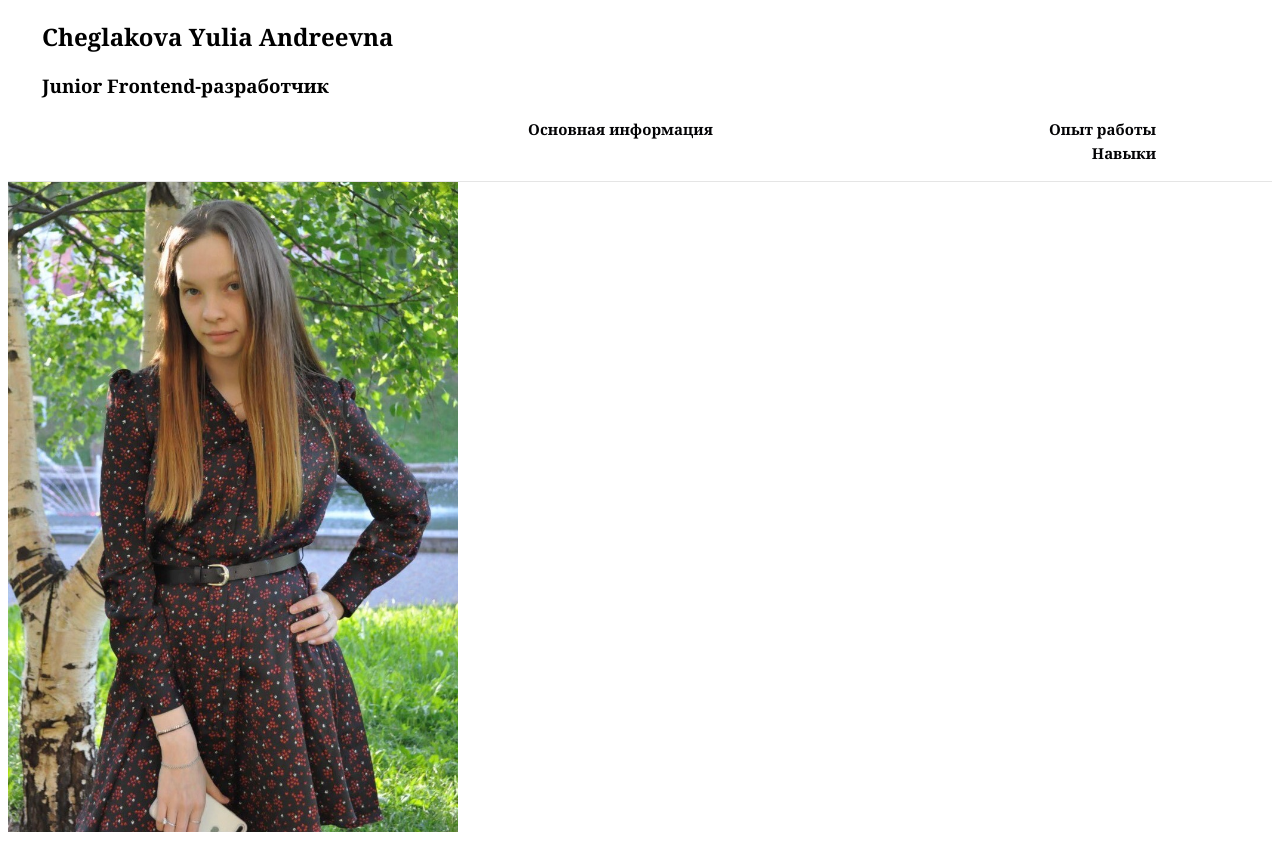
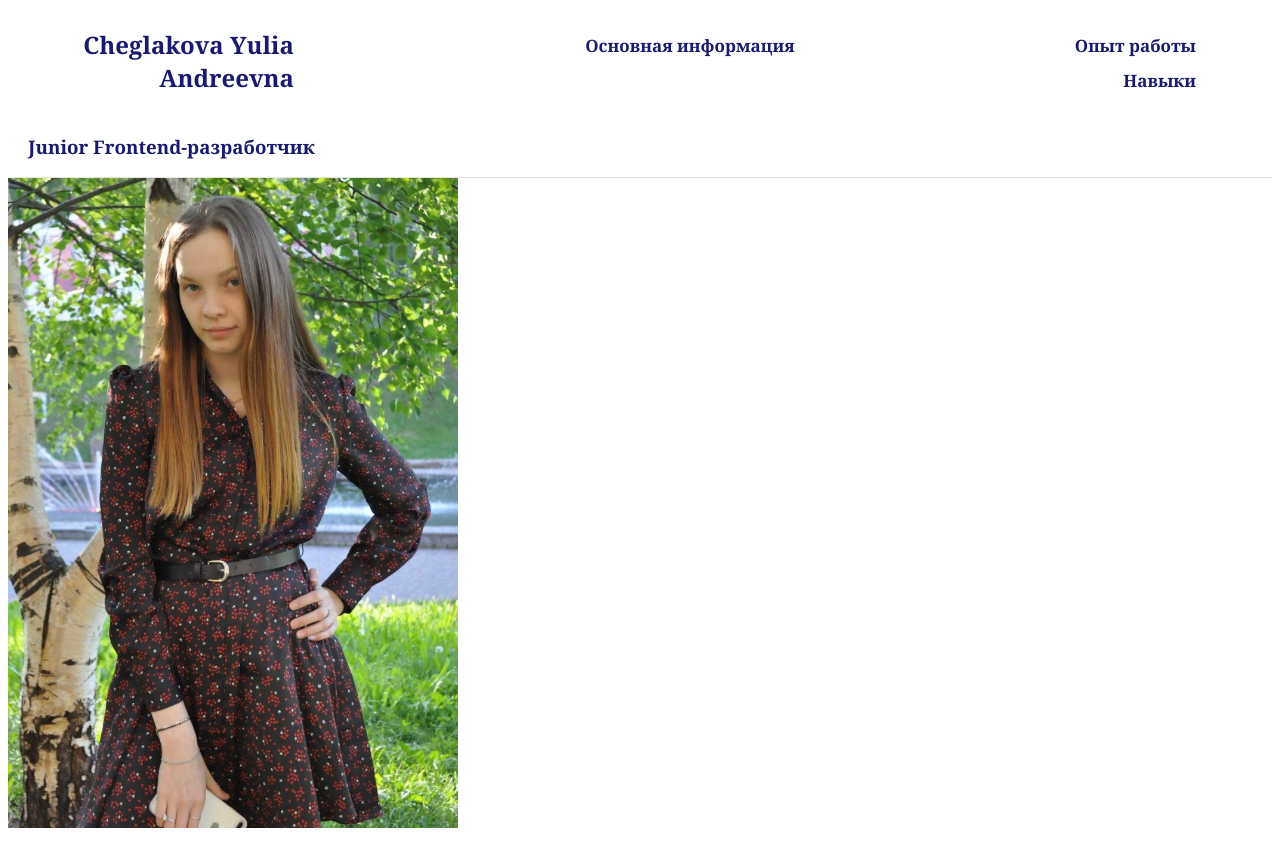
Before and after one commit to Jucly/Jucly.github.io, a plain HTML site: page index.html in a window 1280 px wide. Drawn offline with Linux system fonts and the light colour scheme.

Commit message:
Внесла правки в сам код и стили

```diff
--- a/css_style.css
+++ b/css_style.css
@@ -22,8 +22,9 @@
 .main-title-1 {
     /* padding-left: 45px; убирает отступы слева */
     border: none;
-    text-align: left;
-    margin-left: 34px;
+    display: flex;
+    color: midnightblue;
+    margin-left: 20px;
     margin-top: 5px;
     /* margin: 0 auto 10px 0;  убирает поля со всех сторон */
 
@@ -33,9 +34,10 @@
     /* padding-left: 45px; убирает отступы слева */
     border: none;
     text-align: left;
-    margin-left: 34px;
-    margin-top: 7px;
-    margin-bottom: 7px;
+    display: flex;
+    margin-left: 20px;
+    margin-top: 1px;
+    color: midnightblue;
 
     /* margin: 0 auto 10px 0;  убирает поля со всех сторон */
 
@@ -50,15 +52,16 @@
 
 .menu-item {
     display: inline-block;
-    text-align: center;
-    margin: 2px 116px 2px 216px;
+    text-align: left;
+    margin: 10px 76px 2px 200px;
 }
 
 .menu-item a {
     display: block;
-    font-size: 15px;
+    font-size: 17px;
     color: #030305;
     text-decoration: none;
+    color: midnightblue;
 }
 
 .menu-item a:hover {
--- a/index.html
+++ b/index.html
@@ -13,11 +13,6 @@
         <div class="main">
             <div class="main-title-1">
                 <h2>Cheglakova Yulia Andreevna</h2>
-            </div>
-            <div class="main-title-2">
-                <h3>Junior Frontend-разработчик</h3>
-            </div>
-
                 <ul>
                     <li class="menu-item">
                         <a href="/info.html">Основная информация</a>
@@ -29,6 +24,12 @@
                         <a href="skills.html">Навыки</a>
                     </li>
                 </ul>
+            </div>
+            <div class="main-title-2">
+                <h3>Junior Frontend-разработчик</h3>
+            </div>
+
+
 
         </div>
     </div>
```
Lines whose indentation alone changed are shown as unchanged.
